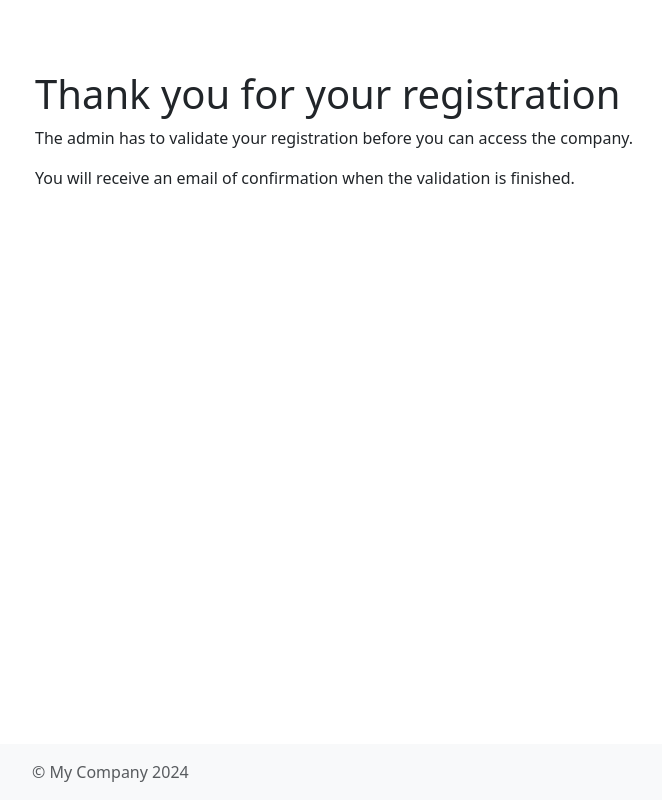
After one commit to pianista215/mam, a Yii app: template basic/views/pilot/register_thanks.php in a window 1280 px wide. The commit adds this page. Shown: the whole page, without its empty margins (50-712 px from the left). Run offline with PHP 8.4 and a stand-in for Yii, Linux system fonts and the light colour scheme; the template is opened without the code that fills it, so the values that code supplies are empty; some libraries are stand-ins or nearby versions.

Commit message:
Basic registration. Mail validator, unique

```diff
--- a/basic/models/Pilot.php
+++ b/basic/models/Pilot.php
@@ -8,7 +8,7 @@ use Yii;
  * This is the model class for table "pilot".
  *
  * @property int $id
- * @property string $license
+ * @property string|null $license
  * @property string $name
  * @property string $surname
  * @property string $email
@@ -40,14 +40,16 @@ class Pilot extends \yii\db\ActiveRecord
     public function rules()
     {
         return [
-            [['license', 'name', 'surname', 'email', 'city', 'country_id', 'password', 'date_of_birth'], 'required'],
+            [['name', 'surname', 'email', 'city', 'country_id', 'password', 'date_of_birth'], 'required'],
             [['registration_date', 'date_of_birth'], 'safe'],
             [['country_id', 'vatsim_id', 'ivao_id'], 'integer'],
             [['license'], 'string', 'max' => 8],
             [['name'], 'string', 'max' => 20],
             [['surname', 'city'], 'string', 'max' => 40],
             [['email'], 'string', 'max' => 80],
+            [['email'], 'email'],
             [['password'], 'string', 'max' => 255],
+            [['email'], 'unique'],
             [['license'], 'unique'],
             [['country_id'], 'exist', 'skipOnError' => true, 'targetClass' => Country::class, 'targetAttribute' => ['country_id' => 'id']],
         ];
--- a/basic/views/pilot/_register_form.php
+++ b/basic/views/pilot/_register_form.php
@@ -9,9 +9,6 @@ use yii\widgets\ActiveForm;
 ?>
 
 <div class="pilot-form">
-
-    <!-- TODO: REMOVE FROM PAGE-->
-    <?= print_r($model->errors); ?>
 
     <?php $form = ActiveForm::begin(); ?>
 
--- a/basic/views/pilot/register.php
+++ b/basic/views/pilot/register.php
@@ -9,7 +9,7 @@ $this->title = 'Register Pilot';
 $this->params['breadcrumbs'][] = ['label' => 'Pilots', 'url' => ['index']];
 $this->params['breadcrumbs'][] = $this->title;
 ?>
-<div class="pilot-create">
+<div class="pilot-register">
 
     <h1><?= Html::encode($this->title) ?></h1>
 
--- /dev/null
+++ b/basic/views/pilot/register_thanks.php
@@ -0,0 +1,18 @@
+<?php
+
+use yii\helpers\Html;
+
+/** @var yii\web\View $this */
+/** @var app\models\Pilot $model */
+
+$this->title = 'Thank you for your registration';
+$this->params['breadcrumbs'][] = $this->title;
+?>
+<div class="pilot-thankyou-registration">
+
+    <h1><?= Html::encode($this->title) ?></h1>
+
+    <p>The admin has to validate your registration before you can access the company.</p>
+    <p>You will receive an email of confirmation when the validation is finished.</p>
+
+</div>
--- a/db-model/ddl.sql
+++ b/db-model/ddl.sql
@@ -84,7 +84,7 @@ CREATE TABLE `flight_report` (
 
 CREATE TABLE `pilot` (
   `id` int(10) unsigned NOT NULL AUTO_INCREMENT,
-  `license` varchar(8) NOT NULL,
+  `license` varchar(8) DEFAULT NULL,
   `name` varchar(20) NOT NULL,
   `surname` varchar(40) NOT NULL,
   `email` varchar(80) NOT NULL,
@@ -96,10 +96,11 @@ CREATE TABLE `pilot` (
   `vatsim_id` bigint(20) unsigned DEFAULT NULL,
   `ivao_id` bigint(20) unsigned DEFAULT NULL,
   PRIMARY KEY (`id`),
+  UNIQUE KEY `pilot_unique` (`email`),
   UNIQUE KEY `pilots_unique_license` (`license`),
   KEY `pilots_countries_FK` (`country_id`),
   CONSTRAINT `pilots_countries_FK` FOREIGN KEY (`country_id`) REFERENCES `country` (`id`) ON UPDATE CASCADE
-) ENGINE=InnoDB DEFAULT CHARSET=utf8mb4;
+) ENGINE=InnoDB AUTO_INCREMENT=7 DEFAULT CHARSET=utf8mb4;
 
 CREATE TABLE `route` (
   `id` bigint(20) unsigned NOT NULL AUTO_INCREMENT,
```
Also changed, not shown: basic/controllers/PilotController.php (+12 -2 lines), db-model/DBDiagram.png.
